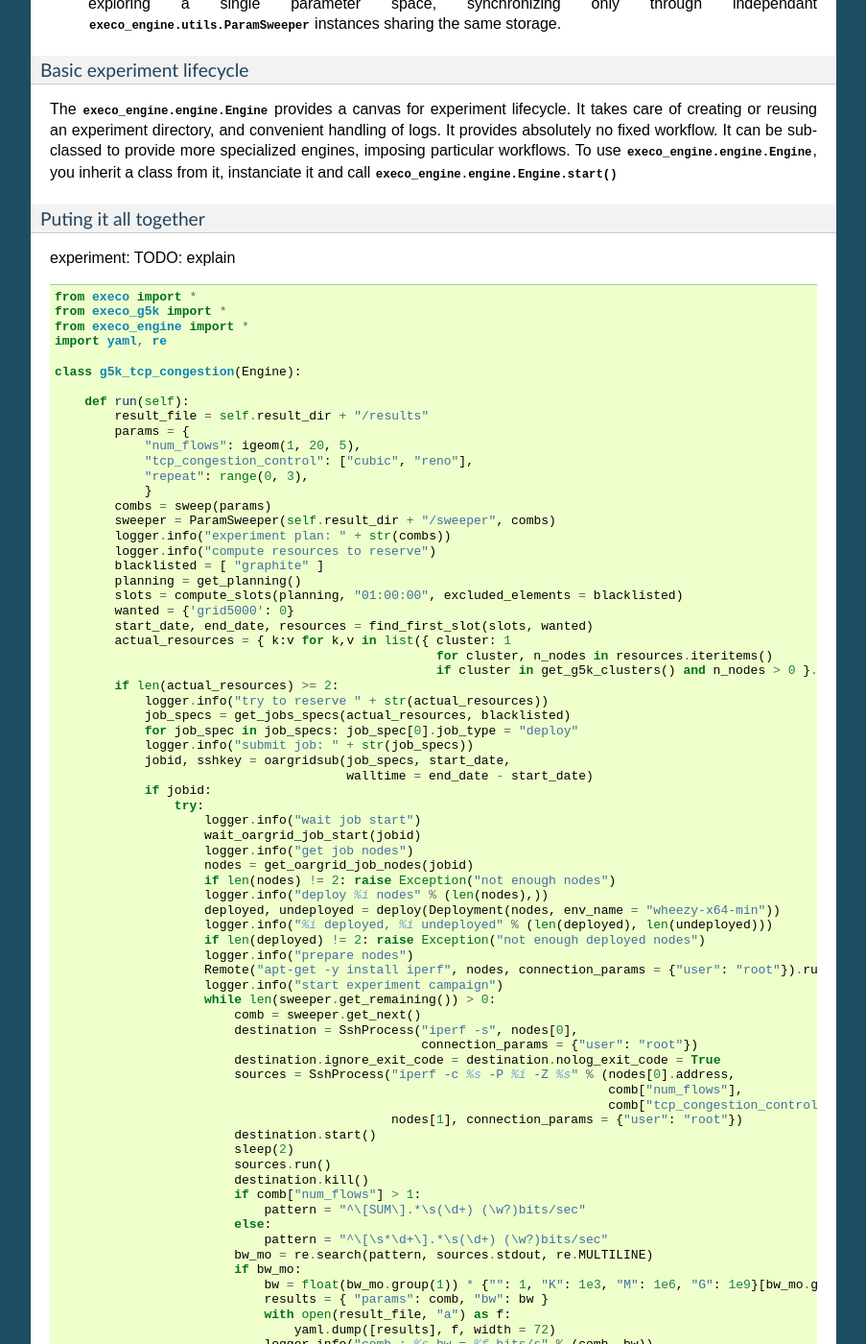
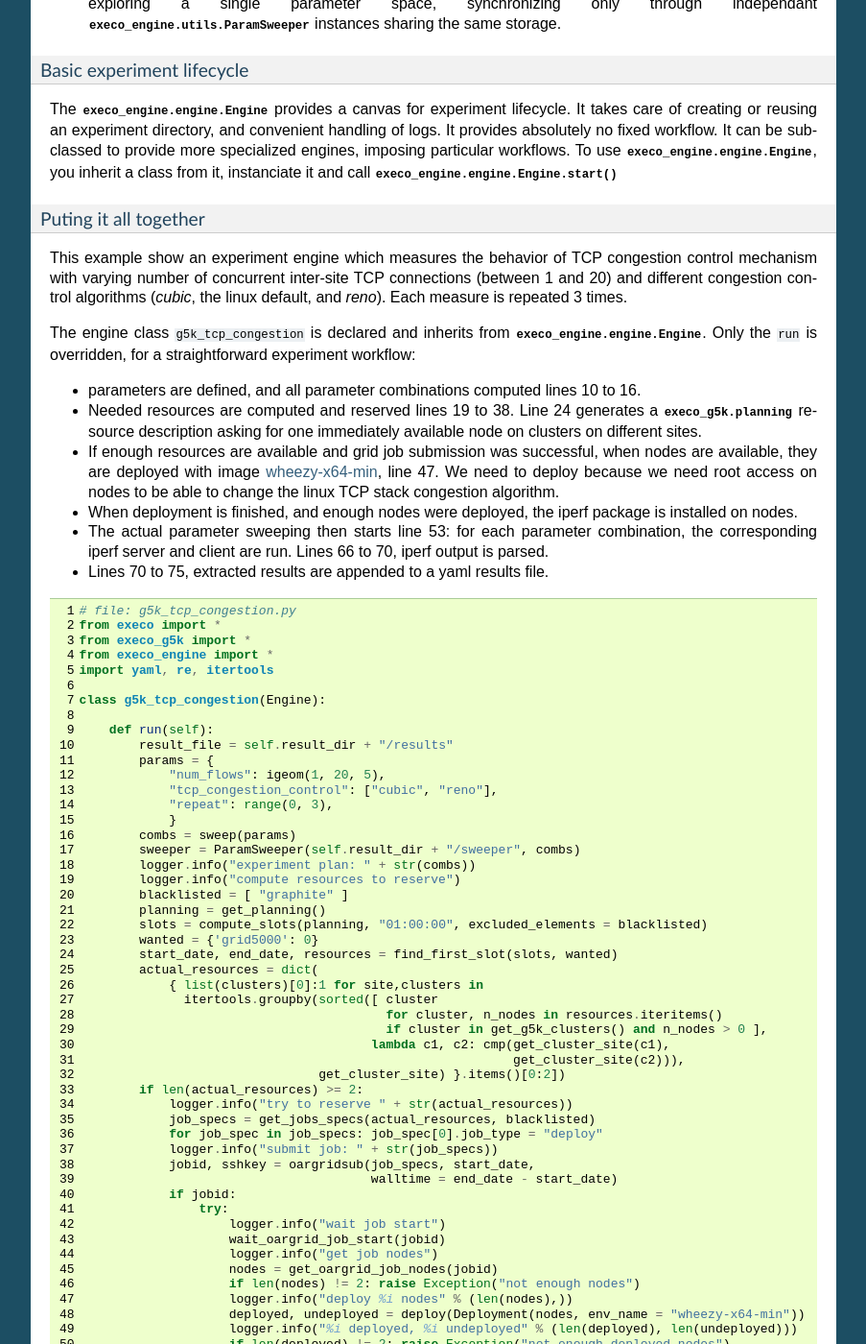
Before and after one commit to rcherrueau/execo, a Sphinx documentation site: the page built from doc/userguide.rst, in a window 1280 px wide and 1400 px high, scrolled down 10438 px. Shown: the whole window at 96% size, without its empty margins (198-1101 px from the left). Built offline with Sphinx 7.4.7, drawn with Linux system fonts in a browser that asks for light colours; pages that are not in the unit, such as notebooks, are missing from menus; some of the changed text lies outside the part shown.

Commit message:
[documentation] userguide: finish execo_engine section

```diff
--- a/doc/code_samples/g5k_tcp_congestion.py
+++ b/doc/code_samples/g5k_tcp_congestion.py
@@ -1,7 +1,7 @@
 from execo import *
 from execo_g5k import *
 from execo_engine import *
-import yaml, re
+import yaml, re, itertools
 
 class g5k_tcp_congestion(Engine):
 
@@ -21,9 +21,14 @@ class g5k_tcp_congestion(Engine):
         slots = compute_slots(planning, "01:00:00", excluded_elements = blacklisted)
         wanted = {'grid5000': 0}
         start_date, end_date, resources = find_first_slot(slots, wanted)
-        actual_resources = { k:v for k,v in list({ cluster: 1
-                                                   for cluster, n_nodes in resources.iteritems()
-                                                   if cluster in get_g5k_clusters() and n_nodes > 0 }.iteritems())[0:2] }
+        actual_resources = dict(
+            { list(clusters)[0]:1 for site,clusters in
+              itertools.groupby(sorted([ cluster
+                                         for cluster, n_nodes in resources.iteritems()
+                                         if cluster in get_g5k_clusters() and n_nodes > 0 ],
+                                       lambda c1, c2: cmp(get_cluster_site(c1),
+                                                          get_cluster_site(c2))),
+                                get_cluster_site) }.items()[0:2])
         if len(actual_resources) >= 2:
             logger.info("try to reserve " + str(actual_resources))
             job_specs = get_jobs_specs(actual_resources, blacklisted)
@@ -59,12 +64,12 @@ class g5k_tcp_congestion(Engine):
                         sources.run()
                         destination.kill()
                         if comb["num_flows"] > 1:
-                            pattern = "^\[SUM\].*\s(\d+) (\w?)bits/sec"
+                            pattern = "^\[SUM\].*\s(\d+(\.\d+)?) (\w?)bits/sec"
                         else:
-                            pattern = "^\[\s*\d+\].*\s(\d+) (\w?)bits/sec"
+                            pattern = "^\[\s*\d+\].*\s(\d+(\.\d+)?) (\w?)bits/sec"
                         bw_mo = re.search(pattern, sources.stdout, re.MULTILINE)
                         if bw_mo:
-                            bw = float(bw_mo.group(1)) * {"": 1, "K": 1e3, "M": 1e6, "G": 1e9}[bw_mo.group(2)]
+                            bw = float(bw_mo.group(1)) * {"": 1, "K": 1e3, "M": 1e6, "G": 1e9}[bw_mo.group(3)]
                             results = { "params": comb, "bw": bw }
                             with open(result_file, "a") as f:
                                 yaml.dump([results], f, width = 72)
--- a/doc/code_samples/g5k_tcp_congestion_process_results.py
+++ b/doc/code_samples/g5k_tcp_congestion_process_results.py
@@ -1,4 +1,6 @@
 import yaml, sys
+import matplotlib
+matplotlib.use('Agg')
 import matplotlib.pyplot as plt
 from scipy import stats
 
@@ -26,4 +28,4 @@ if __name__ == "__main__":
     plt.xlabel('num flows')
     plt.ylabel('bandwith bits/s')
     plt.legend()
-    plt.show()
+    plt.savefig("g5k_tcp_congestion.png")
--- a/doc/userguide.rst
+++ b/doc/userguide.rst
@@ -520,19 +520,84 @@ it and call `execo_engine.engine.Engine.start()`
 Puting it all together
 ......................
 
-experiment:
-TODO: explain
+This example show an experiment engine which measures the behavior of
+TCP congestion control mechanism with varying number of concurrent
+inter-site TCP connections (between 1 and 20) and different congestion
+control algorithms (*cubic*, the linux default, and *reno*). Each measure
+is repeated 3 times.
+
+The engine class ``g5k_tcp_congestion`` is declared and inherits from
+`execo_engine.engine.Engine`. Only the ``run`` is overridden, for a
+straightforward experiment workflow:
+
+- parameters are defined, and all parameter combinations computed
+  lines 10 to 16.
+
+- Needed resources are computed and reserved lines 19 to 38. Line 24
+  generates a `execo_g5k.planning` resource description asking for one
+  immediately available node on clusters on different sites.
+
+- If enough resources are available and grid job submission was
+  successful, when nodes are available, they are deployed with image
+  `wheezy-x64-min
+  <https://www.grid5000.fr/mediawiki/index.php/Category:Portal:Environment#Wheezy-x64-min>`_,
+  line 47. We need to deploy because we need root access on nodes to
+  be able to change the linux TCP stack congestion algorithm.
+
+- When deployment is finished, and enough nodes were deployed, the
+  iperf package is installed on nodes.
+
+- The actual parameter sweeping then starts line 53: for each
+  parameter combination, the corresponding iperf server and client are
+  run. Lines 66 to 70, iperf output is parsed.
+
+- Lines 70 to 75, extracted results are appended to a yaml results
+  file.
 
 .. literalinclude:: code_samples/g5k_tcp_congestion.py
    :language: python
+   :linenos:
+   :prepend: # file: g5k_tcp_congestion.py
 
-results:
-TODO: explain
+This engine can be run in the following way::
+
+ $ python -i <path/to/g5k_tcp_congestion.py>
+ >>> myengine = g5k_tcp_congestion()
+ >>> myengine.start()
+
+It can also be run in *ipython* to benefit from its interactive shell
+and debugger.
+
+Using yaml for storing the results allows incrementally appending to
+the file, and has the benefit of a human readable file. If there is an
+error during the experiment (such as the end of the oargrid
+reservation), the experiment can later be restarted in the same result
+directory with option ``-C``, continuing from where it stopped. It is
+even possible to change the parameter combinations, only the yet
+undone combinations will be done.
+
+Below is an example showing how to load the results and draw a graph:
 
 .. literalinclude:: code_samples/g5k_tcp_congestion_process_results.py
    :language: python
+   :prepend: # file: g5k_tcp_congestion_process_results.py
 
-TODO: put nice figure
+It can be run this way::
+
+ $ python <path/to/g5k_tcp_congestion_process_results.py> <path_to_results_file>
+
+It generates ``g5k_tcp_congestion.png``:
+
+.. image:: code_samples/g5k_tcp_congestion.png
+
+Note that this engine is simplified for the sake of demonstration
+purpose. For real experiment, for example, we should probably repeat
+measures more than 3 times to average the effect of cross-traffic on
+several measures, because we cannot really get rid of cross-traffic
+from other users on grid5000, unless we reserve the whole
+platform. The figure above was actually drawn from 10 repetitions
+instead of 3.  The figure should also probably include box and
+whiskers to show results distribution.
 
 More advanced usages
 ====================
```
Also changed, not shown: doc/code_samples/g5k_tcp_congestion.png (added).
